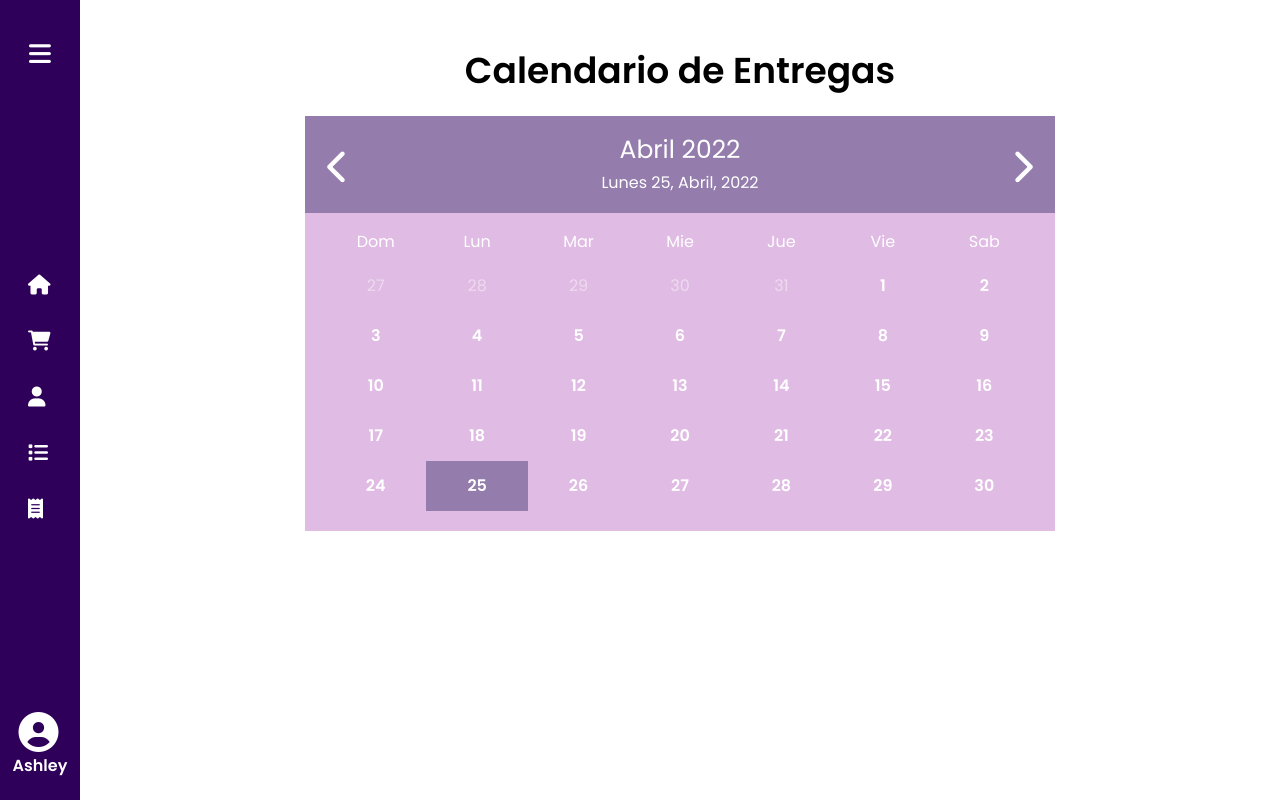
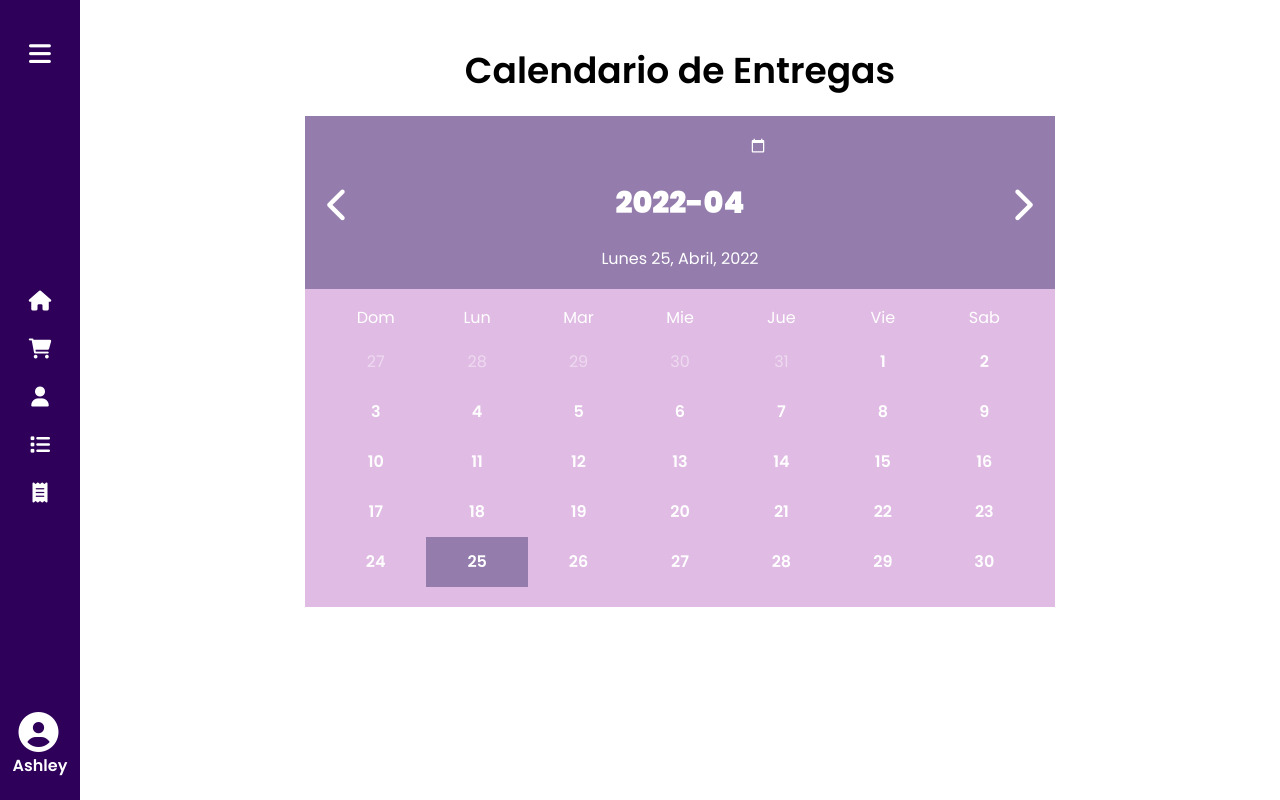
Before and after one commit to Edgar-JC/liamiOrders, a website with bundled scripts: page index.html in a window 1280 px wide. Built offline with nearby package versions, Linux system fonts and the light colour scheme.

Commit message:
Changes :)

```diff
--- a/src/js/calendar.js
+++ b/src/js/calendar.js
@@ -33,11 +33,15 @@ function createDays(month, year) {
 
 
     //display in header of calendar the month user is seeing
-    const monthInCalendar = d.createElement("h3");
-    monthInCalendar.textContent = `${months[month]} ${year}`;
-    monthInCalendar.classList.add("month-calendar");
-    headingMonthContainer.appendChild(monthInCalendar);
-
+    const monthInCalendar = d.createElement("input");
+    monthInCalendar.type = "month";
+    monthInCalendar.value = `${year}-${month <= 9 ? ""+0+(month+1) : month+1}`;
+    monthInCalendar.setAttribute("required", "")
+    monthInCalendar.classList.add("picker-calendar");
+    const monthName = d.createElement("h3")
+    monthName.textContent = monthInCalendar.value;
+    headingMonthContainer.append(monthInCalendar, monthName);
+    //TRY TO GET THE NAME OF THE MONTH INSTEAD OF GET NUMBER
 
 
     //creating days of previous month
@@ -70,7 +74,9 @@ function createDays(month, year) {
     }
 
 
-
+    monthInCalendar.addEventListener("change",(e)=>{
+        console.log(monthInCalendar.value);
+    })
 
 
 }
--- a/src/scss/layout/_calendar.scss
+++ b/src/scss/layout/_calendar.scss
@@ -10,7 +10,6 @@
 }
 
 .calendar{
-
     min-width: 32rem;
     max-width: 75rem;
     margin: 0 auto;
@@ -25,6 +24,25 @@
             padding-bottom: 1rem;
             margin: 0;
             font-weight: v.$regularWeightFont;
+            background-color: transparent;
+            border: none;
+            color: v.$white;
+
+        }
+        .picker-calendar{
+            color-scheme: dark;
+            border: none;
+            background-color: transparent;
+            &:focus{
+                outline: none;
+            }
+            &::-webkit-calendar-picker-indicator{
+
+                cursor: pointer;
+            }
+            &::-webkit-datetime-edit {
+                opacity: 0;
+            }
         }
         .full-current-date{
             color: v.$white;
--- a/src/scss/layout/_navBar.scss
+++ b/src/scss/layout/_navBar.scss
@@ -27,7 +27,7 @@
         width: 8rem;
         background-color: v.$purpleDark;
         position: fixed;
-        padding: 2.5rem 0;
+        padding: 2.5rem 1rem;
     }
 
     .aside-header{
@@ -78,33 +78,40 @@
             height: 14vh;
             display: flex;
             @include m.tabletMQ{
-                height: 7vh;
+                height: 6vh;
                 width: 100%;
+                position: relative;
+
             }
 
             &:hover .tooltip{
                 opacity: .8;
-                top: 50%;
-                transition: all 0.5s ease;
             }
             .tooltip{
                 visibility: hidden;
                 width: 0;
                 height: 0;
                 @include m.tabletMQ{
+                    position: absolute;
+                    top: 0;
+                    bottom: 0;
+                    margin-top: auto;
+                    margin-bottom: auto;
+                    left: 110%;
+                    color: v.$white;
+                    display: flex;
+                    align-items: center;
+                    width: auto;
+                    height: 2.5rem;
                     visibility: visible;
-                    position: absolute;
-                    left: 6rem;
-                    top: 0;
                     border-radius: .6rem;
                     padding: .5rem 1rem;
-                    background-color: v.$grayLight;
+                    background-color: v.$black;
                     text-align: center;
                     opacity: 0;
-                    transform: translateY(-50%);
                     pointer-events: none;
                     box-shadow: 0 5px 10px rgba($color: #000000, $alpha: 0.2);
-                    transition: 0s;
+                    transition: opacity 0.3s ease-in-out;
                 }
 
             }
@@ -114,15 +121,31 @@
     .link-btn{
         display: flex;
         align-items: center;
-        gap: 2rem;
+        gap: 3rem;
+        cursor: pointer;
+        transition: background-color .3s ease-in-out;
         @include m.tabletMQ{
-            margin-left: 2rem;
+            gap: 0;
             width: 100%;
+            display: grid;
+            place-content: center;
+            grid-template-columns: 8rem auto;
+            border-radius: v.$borderRadius *2;
+        }
+        @include m.tabletMQ {
+            &:hover {
+                background-color: v.$white;
+                i{
+                    color: v.$purpleDark;
+                }
+                span {
+                    color: v.$purpleDark;
+                }
+            }
         }
 
 
         &__text {
-            cursor: pointer;
             font-size: 2rem;
             color: v.$white;
             display: flex;
@@ -132,17 +155,21 @@
             @include m.tabletMQ{
                 pointer-events: none;
                 width: 0;
+                height: 0;
                 opacity: 0;
             }
 
         }
         &__icon {
-            cursor: pointer;
             font-size: 2rem;
             color: v.$white;
-            transition: color v.$transition;
-
-
+            @include m.tabletMQ{
+                border-radius: v.$borderRadius*2;
+                transition-property: color, background-color;
+                transition-duration: .3s;
+                transition-timing-function: ease-in-out;
+                place-self: center;
+            }
         }
     }
 
@@ -159,15 +186,27 @@
     display: block;
     height: 6rem;
     opacity: 1;
-    transition: all 0.5s ease;
+    transition: height 0.5s ease;
 }
 
 
 .aside-bg.active-desktop .link-btn__text {
+    height: auto;
     width: auto;
     opacity: 1;
     pointer-events: all;
 }
+
+.aside-bg.active-desktop .link-btn {
+    place-content: unset;
+}
+
+
+// .aside-bg.active-desktop .link-btn:hover{
+//     background-color: v.$white;
+
+// }
+
 
 .aside-bg.active-desktop .tooltip{
     visibility: hidden;
```
Also changed, not shown: build/css/app.css.
